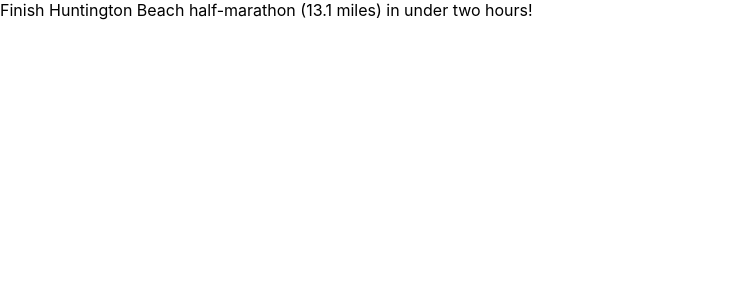
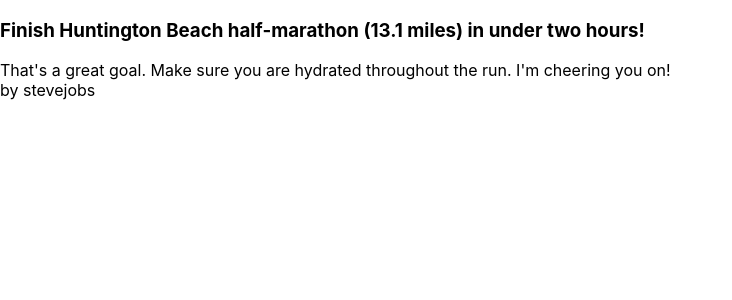
Before and after one commit to samuelwjlee/public-goals-prototype, a React (Create React App) app: page /1 in a window 1280 px wide. Shown: the top 300 px of the page, without its empty margins (0-732 px from the left). Built offline with nearby package versions, Linux system fonts and the light colour scheme; data requests are answered from the project's data file.

Commit message:
Add first mock comment

```diff
--- a/db.json
+++ b/db.json
@@ -35,5 +35,13 @@
       "userId": "jeffbezos",
       "description": "I'd like to conquer the world by taking control of the internet and the stratosphere while I'm at it"
     }
+  ],
+  "comments": [
+    {
+      "id": 1,
+      "goalId": 1,
+      "userId": "stevejobs",
+      "text": "That's a great goal. Make sure you are hydrated throughout the run. I'm cheering you on!"
+    }
   ]
 }
--- a/src/components/Goal.tsx
+++ b/src/components/Goal.tsx
@@ -1,9 +1,29 @@
 import { useParams } from 'react-router-dom'
-import { FETCH_GOALS_URL } from '../constants/urls'
+import { CommentData } from '../constants/types'
+import { FETCH_GOALS_URL, FETCH_COMMENTS_URL } from '../constants/urls'
 import { useFetch } from '../hooks/api-hook'
 import Loader from './Loader'
 
 export default function Goal() {
-  const [goal, isLoading] = useFetch(`${FETCH_GOALS_URL}/${useParams().id}`)
-  return <Loader isLoading={isLoading}>{goal?.description}</Loader>
+  const goalId = useParams().id
+  const [goal, isGoalLoading] = useFetch(`${FETCH_GOALS_URL}/${goalId}`)
+  const [comments, isCommentsLoading] = useFetch(
+    `${FETCH_COMMENTS_URL}?goalId=${goalId}`
+  )
+  return (
+    <Loader isLoading={isGoalLoading || isCommentsLoading}>
+      <>
+        <h3>{goal?.description}</h3>
+        <div>
+          {comments?.map((comment: CommentData) => (
+            <>
+              {comment.text}
+              <br />
+              by {comment.userId}
+            </>
+          ))}
+        </div>
+      </>
+    </Loader>
+  )
 }
--- a/src/constants/urls.ts
+++ b/src/constants/urls.ts
@@ -3,3 +3,4 @@
 const JSON_SERVER_URL = `${LOCAL_HOST}${SERVER_PORT}`
 
 export const FETCH_GOALS_URL = `${JSON_SERVER_URL}/goals`
+export const FETCH_COMMENTS_URL = `${JSON_SERVER_URL}/comments`
```
Also changed, not shown: src/constants/types.ts (+7 -0 lines).
